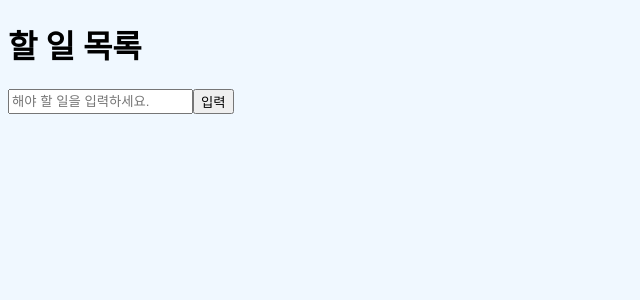
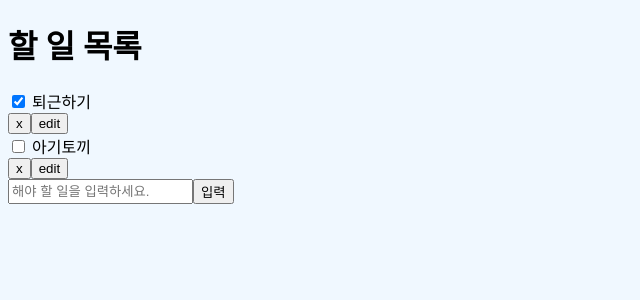
Before and after one commit to stufit/react_AtoZ, a React (Create React App) app in the folder react-todo-app/: page / in a window 1280 px wide. Shown: the top 300 px of the page, without its empty margins (0-640 px from the left). Built offline with nearby package versions, Linux system fonts and the light colour scheme.

Commit message:
useCallback을 이용

```diff
--- a/react-todo-app/src/App.js
+++ b/react-todo-app/src/App.js
@@ -1,4 +1,4 @@
-import React, { useState } from "react";
+import React, { useState, useCallback } from "react";
 import "./App.css";
 import Lists from "./components/Lists";
 import Form from "./components/Form";
@@ -6,8 +6,28 @@ import Form from "./components/Form";
 export default function App() {
   console.log("앱 컴포넌트!");
   // state 만들기
-  const [todoData, setTodoData] = useState([]);
+  const [todoData, setTodoData] = useState([
+    {
+      id: "1",
+      title: "퇴근하기",
+      completed: true,
+    },
+    {
+      id: "2",
+      title: "아기토끼",
+      completed: false,
+    },
+  ]);
   const [value, setValue] = useState("");
+
+  const handleClick = useCallback(
+    (id) => {
+      let newTodoData = todoData.filter((data) => data.id !== id);
+      setTodoData(newTodoData);
+      localStorage.setItem("todoData", JSON.stringify(newTodoData));
+    },
+    [todoData]
+  );
 
   const handleSubmit = (e) => {
     // form 안에 input을 전송할 때 페이지가 리로드 되는 것을 막아준다.
```
